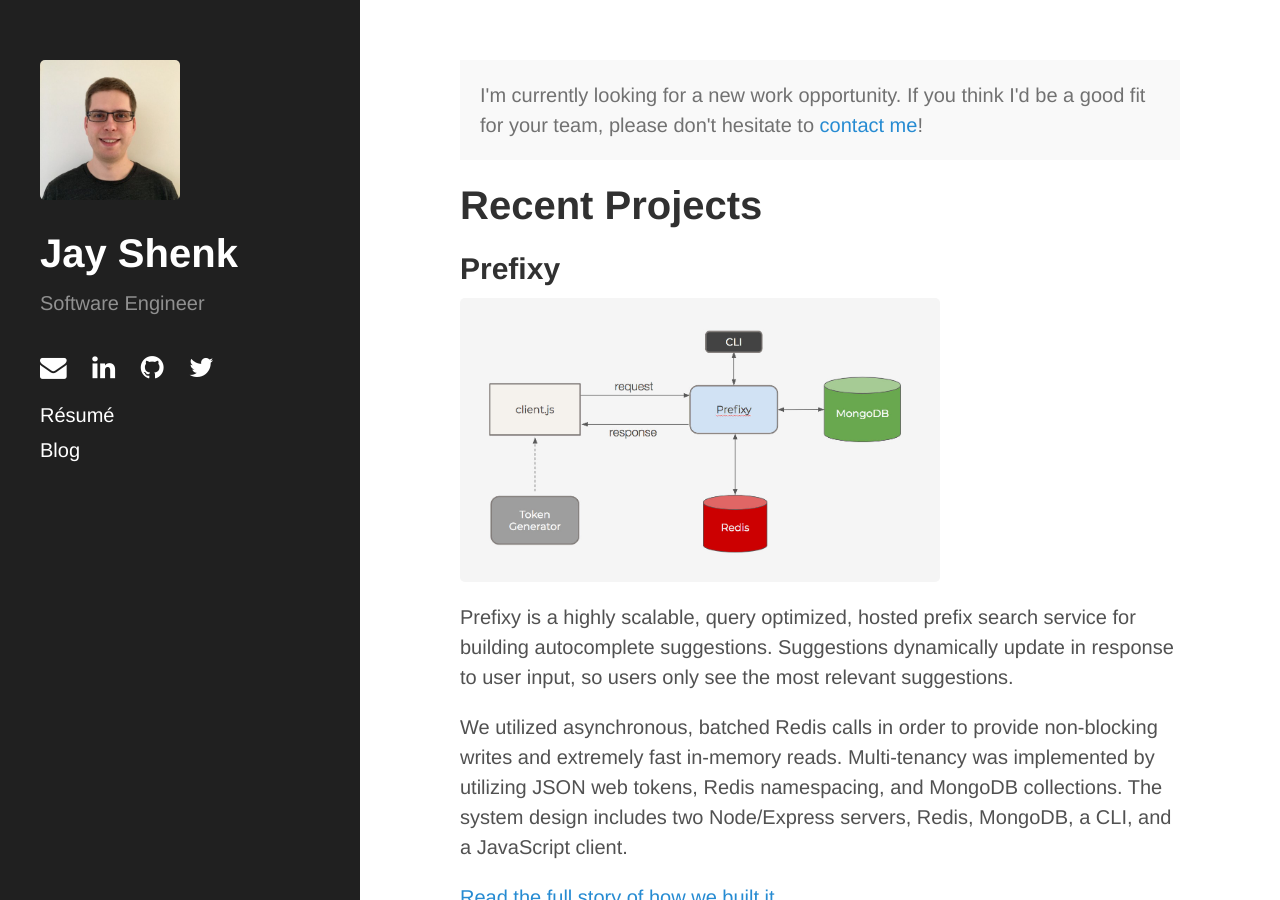
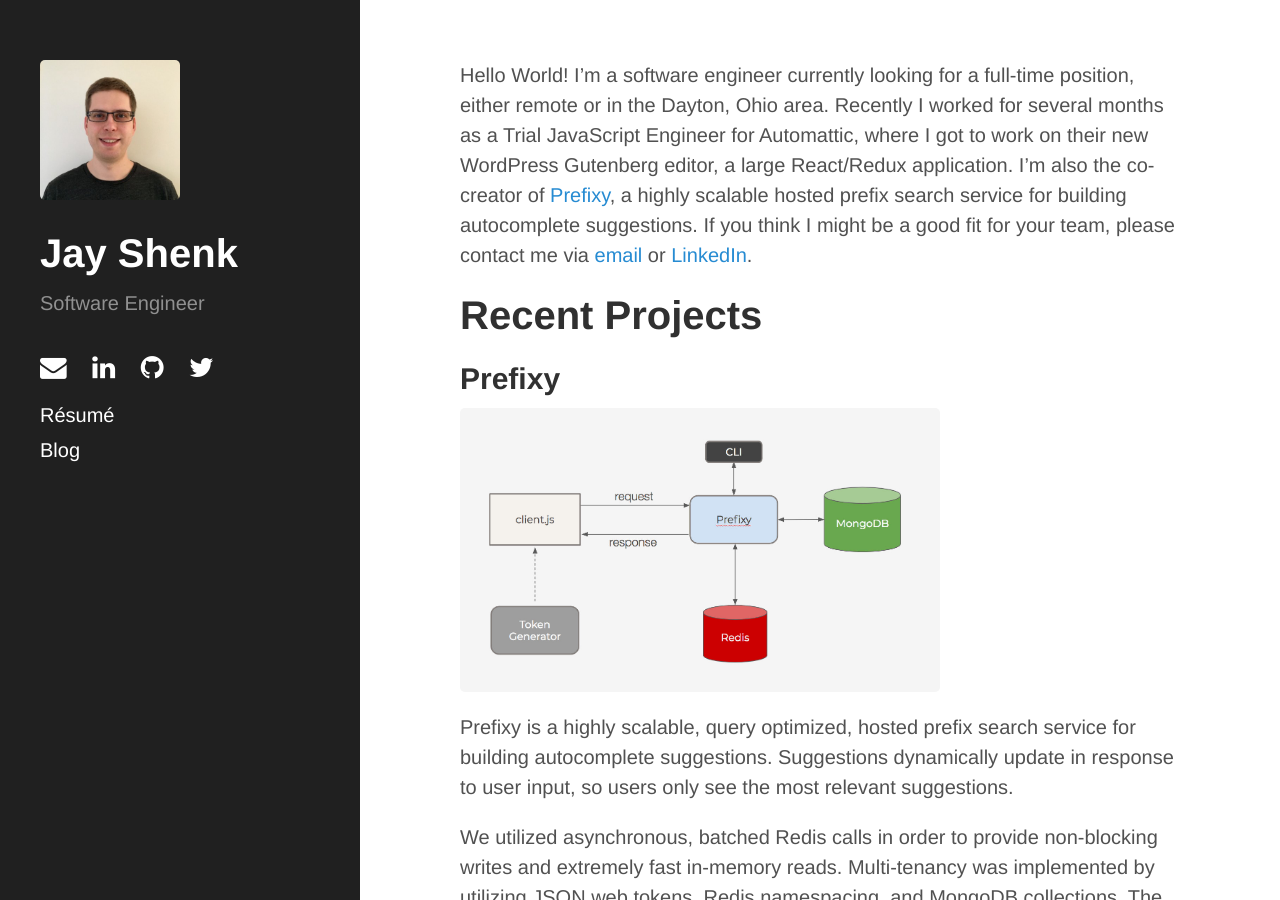
Before and after one commit to jayshenk/jayshenk.github.io, a Jekyll site: the page built from index.md, in a window 1280 px wide and 900 px high. Built offline with Jekyll 4.4.1, drawn with Linux system fonts in a browser that asks for light colours.

Commit message:
update bio

```diff
--- a/index.md
+++ b/index.md
@@ -3,9 +3,7 @@ layout: default
 title: Home
 ---
 
-<div class="message">
-  I'm currently looking for a new work opportunity. If you think I'd be a good fit for your team, please don't hesitate to <a href="mailto:jay.shenk@gmail.com">contact me</a>!
-</div>
+Hello World! I'm a software engineer currently looking for a full-time position, either remote or in the Dayton, Ohio area. Recently I worked for several months as a Trial JavaScript Engineer for Automattic, where I got to work on their new WordPress Gutenberg editor, a large React/Redux application. I'm also the co-creator of [Prefixy](https://www.prefixy.io/){:target="_blank"}, a highly scalable hosted prefix search service for building autocomplete suggestions. If you think I might be a good fit for your team, please contact me via <a href="mailto:jay.shenk@gmail.com">email</a> or <a href="https://www.linkedin.com/in/jay-shenk/" target="_blank">LinkedIn</a>.
 
 {:.post-title}
 # Recent Projects
```
